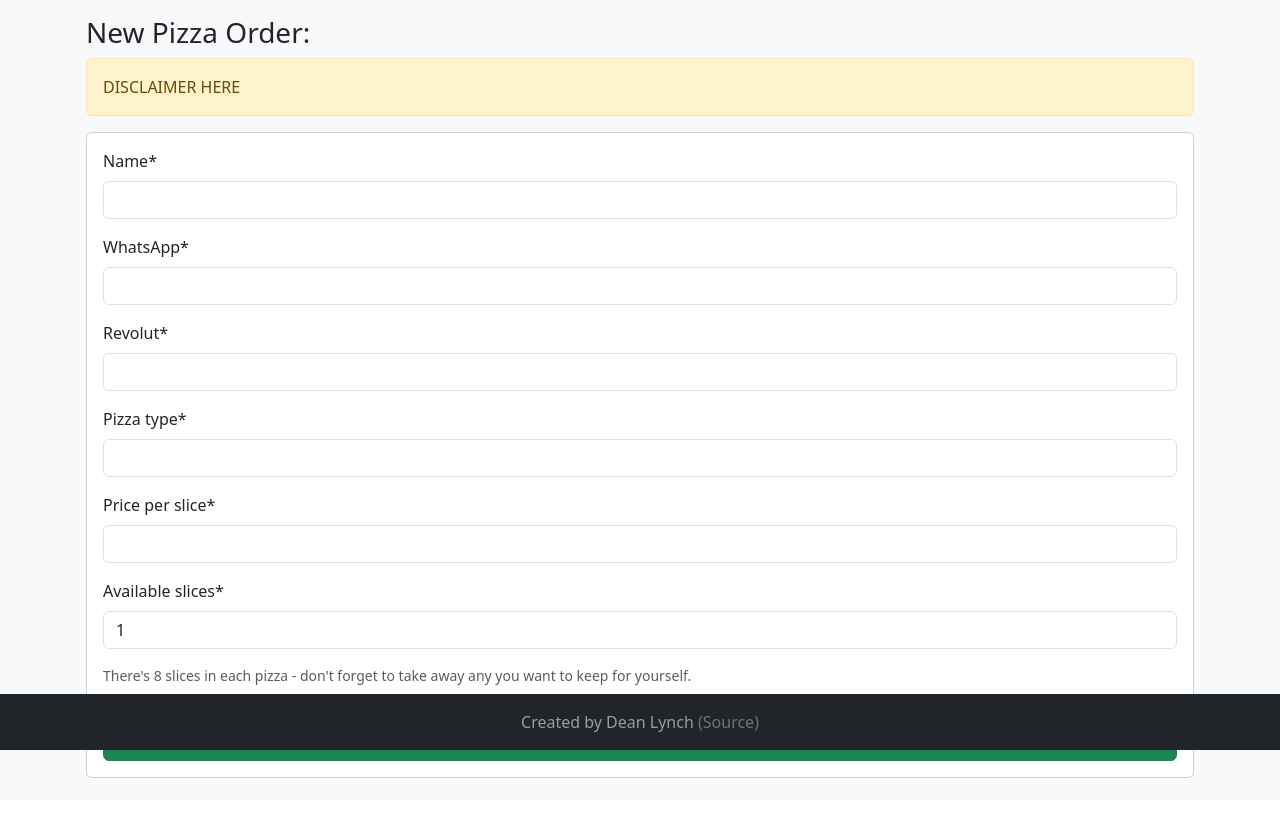
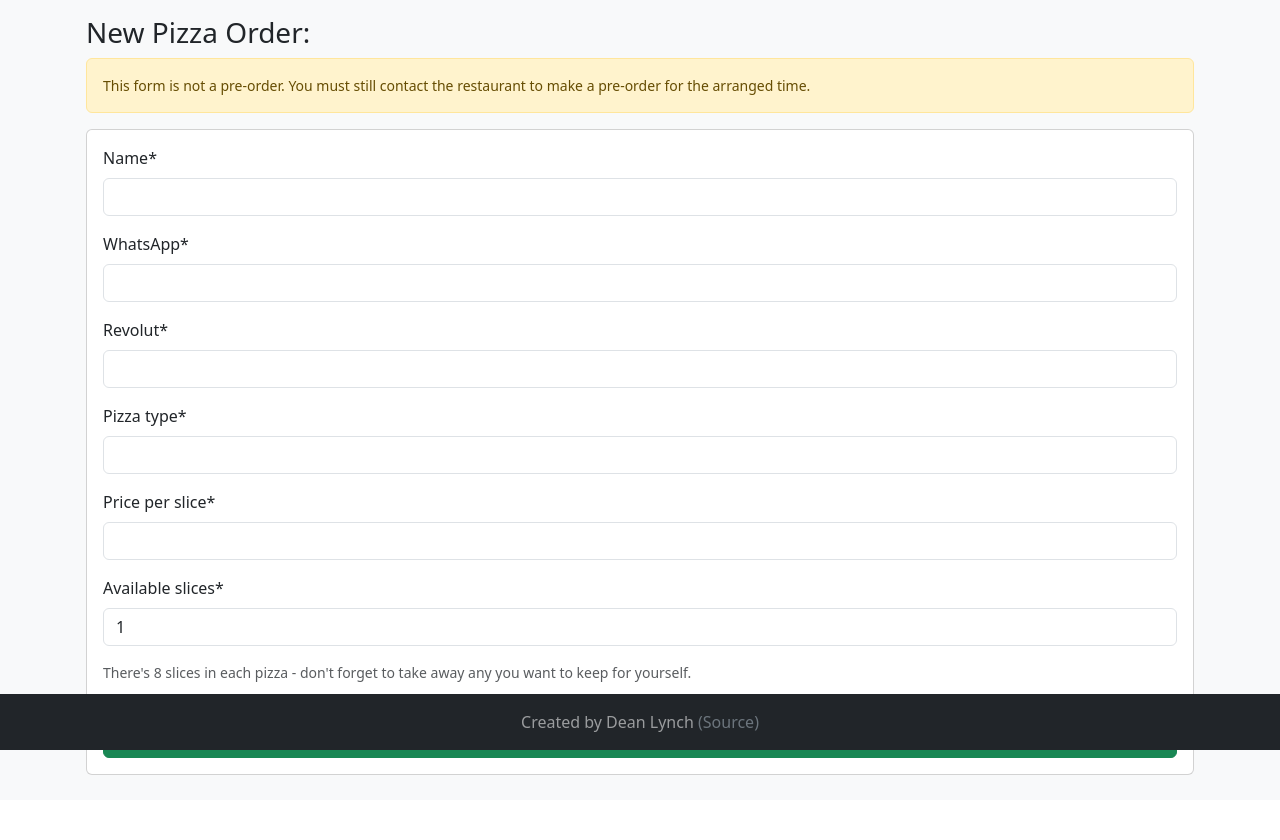
Before and after one commit to lynchdean/pizzapool, a Django app: template events/templates/events/create_pizza_order.html in a window 1280 px wide. Shown: the part 50-890 px from the top of the page. Run offline with Django 5.2, Linux system fonts and the light colour scheme; the template is opened without the code that fills it: values that come from a table or form of the project are taken from there, others are empty; some libraries are stand-ins or nearby versions.

Commit message:
Add disclaimers

```diff
--- a/events/templates/events/claim_slices.html
+++ b/events/templates/events/claim_slices.html
@@ -4,8 +4,8 @@
 {% block content %}
 <div class="container p-3">
     <h3>Join Order:</h3>
-    <div class="alert alert-warning" role="alert">
-        DISCLAIMER HERE
+    <div class="alert alert-warning small" role="alert">
+        Please be vigilant when joining and order and sending money via revolut, especially with a person unknown to you.
     </div>
     <div class="card">
         <div class="card-body">
--- a/events/templates/events/create_pizza_order.html
+++ b/events/templates/events/create_pizza_order.html
@@ -4,9 +4,10 @@
 {% block content %}
 <div class="container p-3">
     <h3>New Pizza Order:</h3>
-    <div class="alert alert-warning" role="alert">
-        DISCLAIMER HERE
+    <div class="alert alert-warning small" role="alert">
+        This form is not a pre-order. You must still contact the restaurant to make a pre-order for the arranged time.
     </div>
+    <div class="form-text mb-2">  </div>
     <div class="card">
         <div class="card-body">
             {% load crispy_forms_tags %}
```
